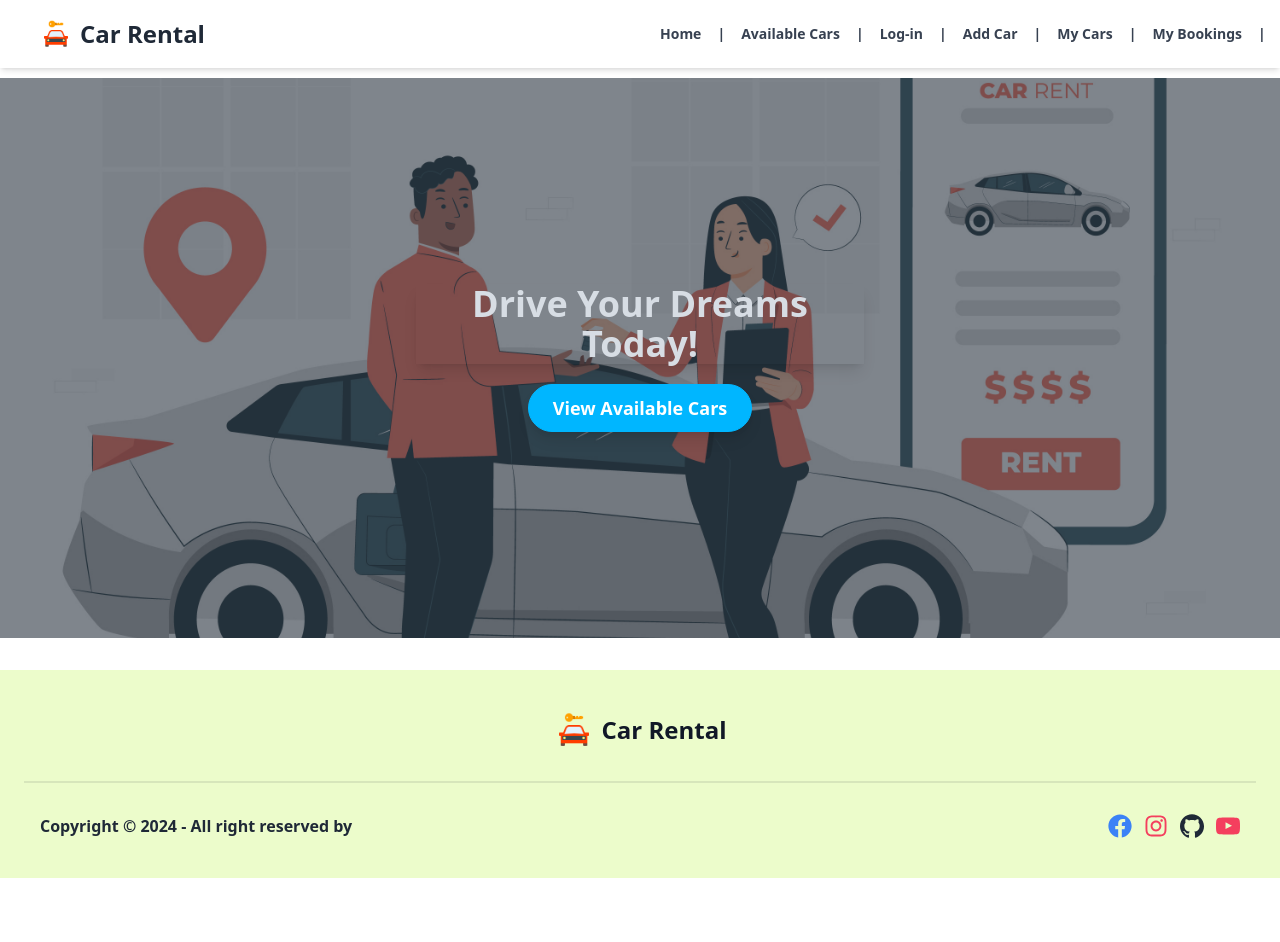
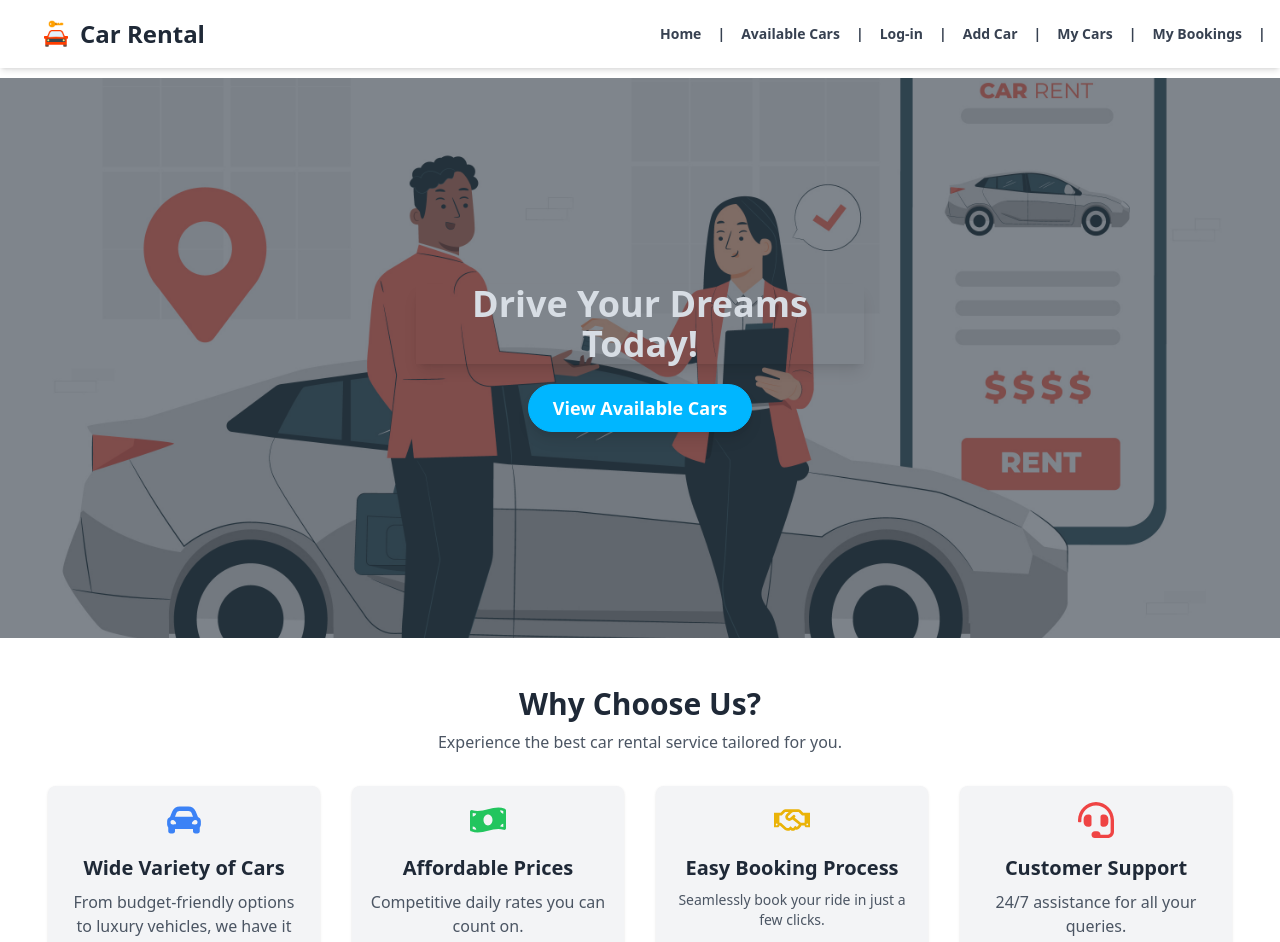
Before and after one commit to ssmahim01/car-rental-application, a React (Vite) app: page / in a window 1280 px wide. Shown: the top 942 px of the page. Before the commit the page ends 878 px from the top, so only its background shows below. Built offline with nearby package versions, Linux system fonts and the light colour scheme.

Commit message:
Added WhyChooseUs section and Updated HomePage with Footer component

```diff
--- a/src/components/Footer.jsx
+++ b/src/components/Footer.jsx
@@ -17,7 +17,8 @@ const Footer = () => {
       <div className="divider md:py-4 py-2"></div>
 
       <div className="flex flex-wrap md:gap-0 gap-5 md:justify-between justify-center items-center px-4">
-          <p className="font-semibold">Copyright © {new Date().getFullYear()} - All right reserved by </p>
+          <p className="font-semibold md:text-left text-center">Copyright © {new Date().getFullYear()} - All right reserved <br /> <span className="font-bold">by Car Rental Ltd.</span></p>
+
         <nav className="flex gap-3 items-center">
          <Link to="https://www.facebook.com/ssmahim" target="_blank"><FaFacebook className="text-blue-500 text-2xl" /></Link>
 
--- /dev/null
+++ b/src/components/WhyChooseUs.jsx
@@ -0,0 +1,58 @@
+import {
+  FaCarAlt,
+  FaHeadset,
+  FaMoneyBillWave,
+  FaRegHandshake,
+} from "react-icons/fa";
+
+const WhyChooseUs = () => {
+  return (
+    <div className="my-12 px-4 md:px-12">
+      <div className="text-center mb-8 space-y-2">
+        <h2 className="text-3xl font-bold">Why Choose Us?</h2>
+        <p className="text-gray-600 font-medium">
+          Experience the best car rental service tailored for you.
+        </p>
+      </div>
+
+      <div className="grid grid-cols-1 md:grid-cols-2 lg:grid-cols-4 gap-8">
+
+        {/* Card 1: Wide Variety of Cars */}
+        <div className="flex flex-col items-center text-center p-4 bg-gray-100 rounded-lg shadow hover:shadow-lg transition-all">
+          <FaCarAlt className="text-4xl text-blue-500 mb-4" />
+          <h3 className="text-xl font-semibold mb-2">Wide Variety of Cars</h3>
+          <p className="text-gray-600">
+            From budget-friendly options to luxury vehicles, we have it all.
+          </p>
+        </div>
+
+        {/* Card 2: Affordable Prices */}
+        <div className="flex flex-col items-center text-center p-4 bg-gray-100 rounded-lg shadow hover:shadow-lg transition-all">
+          <FaMoneyBillWave className="text-4xl text-green-500 mb-4" />
+          <h3 className="text-xl font-semibold mb-2">Affordable Prices</h3>
+          <p className="text-gray-600">
+            Competitive daily rates you can count on.
+          </p>
+        </div>
+
+        {/* Card 3: Easy Booking Process */}
+        <div className="flex flex-col items-center text-center p-4 bg-gray-100 rounded-lg shadow hover:shadow-lg transition-all">
+          <FaRegHandshake className="text-4xl text-yellow-500 mb-4" />
+          <h3 className="text-xl font-semibold mb-2">Easy Booking Process</h3>
+          <p className="text-gray-600 text-sm font-medium">
+            Seamlessly book your ride in just a few clicks.
+          </p>
+        </div>
+
+        {/* Card 4: Customer Support */}
+        <div className="flex flex-col items-center text-center p-4 bg-gray-100 rounded-lg shadow hover:shadow-lg transition-all">
+          <FaHeadset className="text-4xl text-red-500 mb-4" />
+          <h3 className="text-xl font-semibold mb-2">Customer Support</h3>
+          <p className="text-gray-600 font-medium">24/7 assistance for all your queries.</p>
+        </div>
+      </div>
+    </div>
+  );
+};
+
+export default WhyChooseUs;
--- a/src/pages/HomePage.jsx
+++ b/src/pages/HomePage.jsx
@@ -1,10 +1,14 @@
 import Banner from "../components/Banner";
+import WhyChooseUs from "../components/WhyChooseUs";
 
 const HomePage = () => {
     return (
         <div>
             {/* Banner Section */}
             <Banner />
+
+            {/* Why Choose Us Section */}
+            <WhyChooseUs />
         </div>
     );
 };
```
